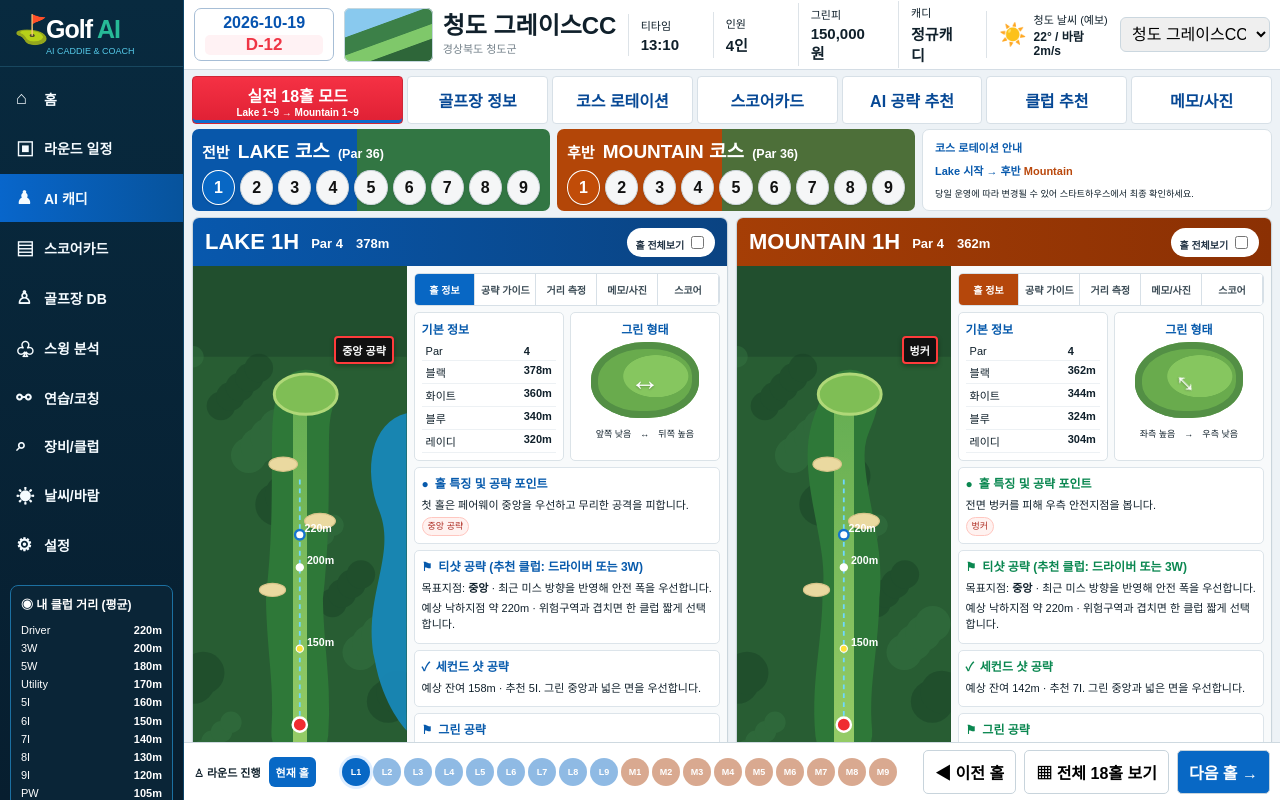
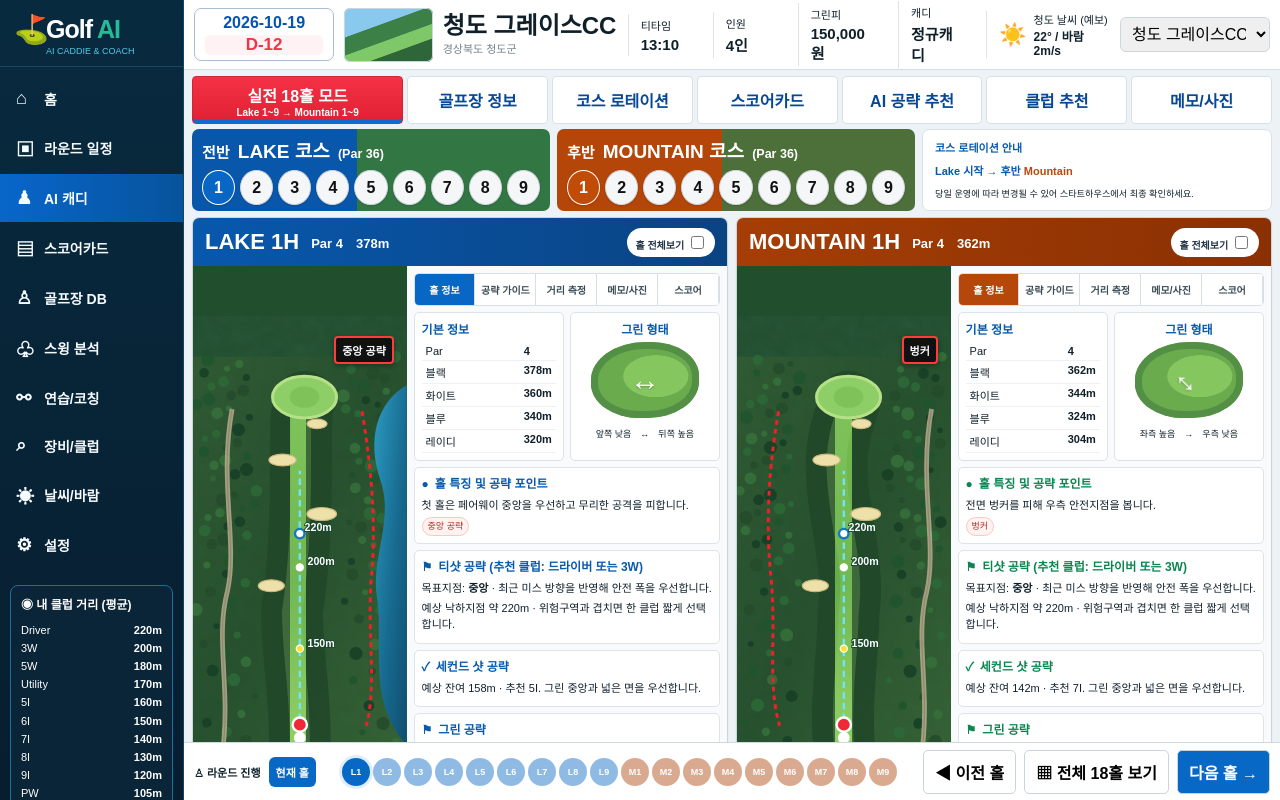
Before and after one commit to heffyncool-web/golf-ai, a Next.js app: page / in a window 1280 px wide. Shown: the top 800 px of the page. Built offline with nearby package versions, Linux system fonts and the light colour scheme.

Commit message:
Upgrade course map to satellite-like interactive aerial style

```diff
--- a/app/page.jsx
+++ b/app/page.jsx
@@ -237,31 +237,58 @@
 
 function VisualCourseMap({hole,courseName,profile,driver}){
   const isLake=/lake/i.test(courseName),bend=Number(hole.map?.bend||0),water=hole.map?.water||"none";
-  const mid=180+bend*3,end=175-bend*2;
-  const fairway=`M180 635 C${180-bend*2} 550 ${mid} 485 ${mid} 405 C${mid+10} 320 ${end} 245 ${end} 165 C${end} 115 ${185+bend} 95 190 70`;
-  const aimX=profile.bias==="좌중앙"?165:profile.bias==="우중앙"?195:180;
-  return <div className="visualMap">
-    <svg viewBox="0 0 360 680" role="img" aria-label={courseName+" "+hole.hole+"홀 공략 개념도"}>
-      <defs><linearGradient id={"grass"+courseName+hole.hole} x1="0" y1="0" x2="0" y2="1"><stop offset="0" stopColor="#64ad52"/><stop offset="1" stopColor="#94cb66"/></linearGradient><filter id="shadow"><feDropShadow dx="0" dy="2" stdDeviation="3" floodOpacity=".35"/></filter></defs>
-      <rect width="360" height="680" fill="#214f2e"/>
-      <path d="M0 0H360V680H0Z" fill="#285d33"/>
-      <g opacity=".45">{Array.from({length:34},(_,i)=><circle key={i} cx={(i*47)%360} cy={(i*83)%680} r={18+(i%4)*6} fill={i%2?"#173f25":"#367743"}/>)}</g>
-      {(water!=="none"||isLake)&&<path d={(water==="left"||(!isLake&&water!=="right"))?"M0 135 C70 120 82 210 50 290 C20 370 78 430 62 540 C47 620 0 650 0 650Z":"M360 95 C300 110 286 190 314 260 C344 337 285 405 306 510 C320 590 360 630 360 630Z"} fill="#1887b8" opacity=".95"/>}
-      <path d={fairway} fill="none" stroke="#2e7838" strokeWidth="96" strokeLinecap="round" strokeLinejoin="round"/>
-      <path d={fairway} fill="none" stroke={"url(#grass"+courseName+hole.hole+")"} strokeWidth="72" strokeLinecap="round" strokeLinejoin="round" filter="url(#shadow)"/>
-      <ellipse cx="190" cy="63" rx="53" ry="34" fill="#7fbe55" stroke="#b0d878" strokeWidth="5"/>
-      <g fill="#ead9a0" stroke="#d8c489" strokeWidth="2"><ellipse cx={135+((hole.hole*17)%35)} cy={150+((hole.hole*31)%100)} rx="24" ry="12"/><ellipse cx={225-((hole.hole*11)%32)} cy={250+((hole.hole*27)%160)} rx="26" ry="13"/><ellipse cx={125+((hole.hole*9)%55)} cy={380+((hole.hole*13)%100)} rx="22" ry="11"/></g>
-      <path d={`M180 620 Q${aimX} 420 ${aimX} 205`} fill="none" stroke="#6ed8ff" strokeWidth="3" strokeDasharray="8 7"/>
-      <circle cx="180" cy="620" r="12" fill="#ef2c31" stroke="#fff" strokeWidth="4"/>
-      <circle cx={aimX} cy={Math.max(260,520-driver)} r="8" fill="#fff" stroke="#1674ce" strokeWidth="4"/>
-      <circle cx="180" cy="492" r="6" fill="#ffe13a" stroke="#fff" strokeWidth="2"/><circle cx="180" cy="355" r="6" fill="#fff" stroke="#fff" strokeWidth="2"/>
-      <text x="192" y="488" fill="#fff" fontSize="18" fontWeight="900">150m</text><text x="192" y="350" fill="#fff" fontSize="18" fontWeight="900">200m</text><text x={aimX+8} y={Math.max(255,515-driver)} fill="#fff" fontSize="18" fontWeight="900">{driver}m</text>
+  const seed=hole.hole+(isLake?11:37),aimX=profile.bias==="좌중앙"?165:profile.bias==="우중앙"?195:180;
+  const mid=176+bend*3,end=176-bend*2;
+  const fairway=`M180 650 C${178-bend} 570 ${mid} 500 ${mid} 430 C${mid+12} 350 ${end} 270 ${end} 185 C${end} 120 ${184+bend} 94 188 76`;
+  const trees=Array.from({length:120},(_,i)=>{
+    const side=i%2===0?1:-1, band=Math.floor(i/2),y=(band*17+((i*seed)%13))%670;
+    const center=180+Math.sin((y+seed)*.018)*bend*2.2;
+    const x=center+side*(78+((i*29+seed*7)%92));
+    const r=5+((i*11+seed)%7);
+    const palette=["#173f25","#1f542d","#2c6938","#356f3b","#244b2a"];
+    return <circle key={i} cx={Math.max(5,Math.min(355,x))} cy={y} r={r} fill={palette[(i+seed)%palette.length]} opacity={.88}/>;
+  });
+  const roadX=isLake?48:310;
+  return <div className="visualMap satellite">
+    <svg viewBox="0 0 360 680" role="img" aria-label={courseName+" "+hole.hole+"홀 위성풍 공략도"}>
+      <defs>
+        <linearGradient id={"rough"+courseName+hole.hole} x1="0" y1="0" x2="1" y2="1"><stop offset="0" stopColor="#315b32"/><stop offset=".48" stopColor="#21492a"/><stop offset="1" stopColor="#3e6b38"/></linearGradient>
+        <linearGradient id={"fair"+courseName+hole.hole} x1="0" y1="0" x2="0" y2="1"><stop offset="0" stopColor="#77bd52"/><stop offset=".52" stopColor="#65ad49"/><stop offset="1" stopColor="#8dcc61"/></linearGradient>
+        <linearGradient id={"water"+courseName+hole.hole} x1="0" y1="0" x2="1" y2="1"><stop offset="0" stopColor="#2d9cc4"/><stop offset=".55" stopColor="#176b92"/><stop offset="1" stopColor="#0e4e72"/></linearGradient>
+        <filter id={"terrain"+courseName+hole.hole}><feTurbulence type="fractalNoise" baseFrequency=".045" numOctaves="3" seed={seed}/><feColorMatrix values=".24 0 0 0 0 .15 .30 0 0 0 .10 .12 .22 0 0 0 0 0 .22 0"/><feBlend mode="multiply" in2="SourceGraphic"/></filter>
+        <filter id={"shadow"+courseName+hole.hole}><feDropShadow dx="0" dy="2" stdDeviation="3" floodOpacity=".45"/></filter>
+      </defs>
+      <rect width="360" height="680" fill={"url(#rough"+courseName+hole.hole+")"}/>
+      <rect width="360" height="680" fill="#315d36" opacity=".48" filter={"url(#terrain"+courseName+hole.hole+")"}/>
+      <g>{trees}</g>
+      {(water!=="none"||isLake)&&<path d={(water==="left"||(!isLake&&water!=="right"))?"M0 75 C62 92 82 160 57 225 C32 290 72 345 58 423 C44 503 65 578 18 655 L0 665Z":"M360 48 C308 78 294 142 315 205 C340 275 300 335 310 405 C322 492 293 578 360 654Z"} fill={"url(#water"+courseName+hole.hole+")"} opacity=".98"/>}
+      <path d={`M${roadX} 680 C${roadX+18} 560 ${roadX-12} 480 ${roadX+10} 395 C${roadX+28} 315 ${roadX-5} 210 ${roadX+18} 88`} fill="none" stroke="#c9b99b" strokeWidth="8" opacity=".75"/>
+      <path d={`M${roadX} 680 C${roadX+18} 560 ${roadX-12} 480 ${roadX+10} 395 C${roadX+28} 315 ${roadX-5} 210 ${roadX+18} 88`} fill="none" stroke="#91846e" strokeWidth="2" opacity=".85"/>
+      <path d={fairway} fill="none" stroke="#21482a" strokeWidth="104" strokeLinecap="round" strokeLinejoin="round" opacity=".95"/>
+      <path d={fairway} fill="none" stroke={"url(#fair"+courseName+hole.hole+")"} strokeWidth="76" strokeLinecap="round" strokeLinejoin="round" filter={"url(#shadow"+courseName+hole.hole+")"}/>
+      <path d={fairway} fill="none" stroke="#9dd875" strokeWidth="34" strokeLinecap="round" strokeLinejoin="round" opacity=".22"/>
+      <ellipse cx="188" cy="68" rx="54" ry="35" fill="#8dcf66" stroke="#b7e189" strokeWidth="5"/>
+      <ellipse cx="188" cy="68" rx="25" ry="18" fill="#7abd56" opacity=".75"/>
+      <g fill="#eee0a9" stroke="#c8b97f" strokeWidth="2">
+        <ellipse cx={134+((hole.hole*17)%32)} cy={145+((hole.hole*29)%88)} rx="23" ry="10"/>
+        <ellipse cx={226-((hole.hole*9)%30)} cy={242+((hole.hole*23)%145)} rx="25" ry="11"/>
+        <ellipse cx={125+((hole.hole*7)%54)} cy={375+((hole.hole*11)%94)} rx="22" ry="10"/>
+        <ellipse cx={214-((hole.hole*5)%36)} cy={96+((hole.hole*17)%70)} rx="17" ry="8"/>
+      </g>
+      <path d={`M180 630 Q${aimX} 420 ${aimX} 192`} fill="none" stroke="#70e5ff" strokeWidth="4" strokeDasharray="11 7" opacity=".95"/>
+      <circle cx="180" cy="620" r="12" fill="#ef2936" stroke="#fff" strokeWidth="4"/>
+      <circle cx="180" cy="642" r="9" fill="#fff" stroke="#fff" strokeWidth="2"/><circle cx="180" cy="662" r="9" fill="#225fbd" stroke="#fff" strokeWidth="2"/>
+      <circle cx={aimX} cy={Math.max(258,518-driver)} r="8" fill="#fff" stroke="#1674ce" strokeWidth="4"/>
+      <circle cx="180" cy="492" r="6" fill="#ffe136" stroke="#fff" strokeWidth="2"/><circle cx="180" cy="355" r="6" fill="#fff" stroke="#fff" strokeWidth="2"/>
+      <text x="193" y="489" fill="#fff" fontSize="18" fontWeight="900" paintOrder="stroke" stroke="#1c492d" strokeWidth="3">150m</text>
+      <text x="193" y="351" fill="#fff" fontSize="18" fontWeight="900" paintOrder="stroke" stroke="#1c492d" strokeWidth="3">200m</text>
+      <text x={aimX+8} y={Math.max(254,514-driver)} fill="#fff" fontSize="18" fontWeight="900" paintOrder="stroke" stroke="#1c492d" strokeWidth="3">{driver}m</text>
+      <path d={`M${isLake?285:70} 92 C${isLake?300:54} 185 ${isLake?310:47} 278 ${isLake?300:58} 380 C${isLake?294:66} 470 ${isLake?310:51} 555 ${isLake?292:72} 622`} fill="none" stroke="#ef2028" strokeWidth="5" strokeDasharray="8 7"/>
     </svg>
     {(hole.hazards||[]).slice(0,3).map((h,i)=><span className={"hazardLabel h"+i} key={h}>{h}</span>)}
-    <span className="conceptBadge">공략 개념도</span>
+    <span className="conceptBadge">위성풍 공략도 · 실제 항공사진 아님</span>
   </div>
 }
-
 function GreenMini({courseIndex}){return <div className="greenMini"><h4>그린 형태</h4><div className="greenShape"><span className={courseIndex?"diag":"cross"}>↔</span></div><small>{courseIndex?"좌측 높음　→　우측 낮음":"앞쪽 낮음　↔　뒤쪽 높음"}</small></div>}
 function StrategyBox({title,icon,children}){return <div className="strategyBox"><h4><span>{icon}</span>{title}</h4>{children}</div>}
 
```
